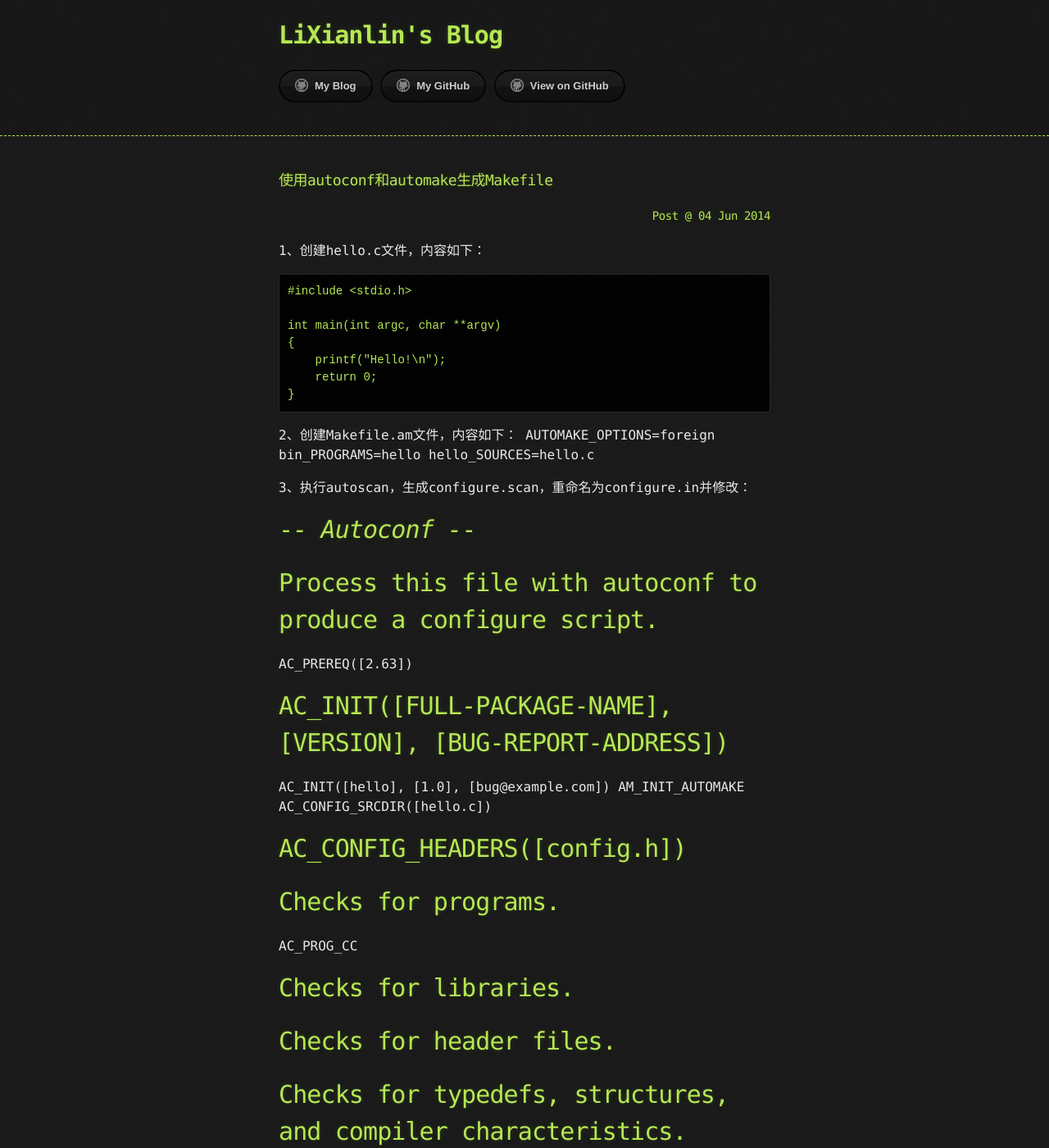
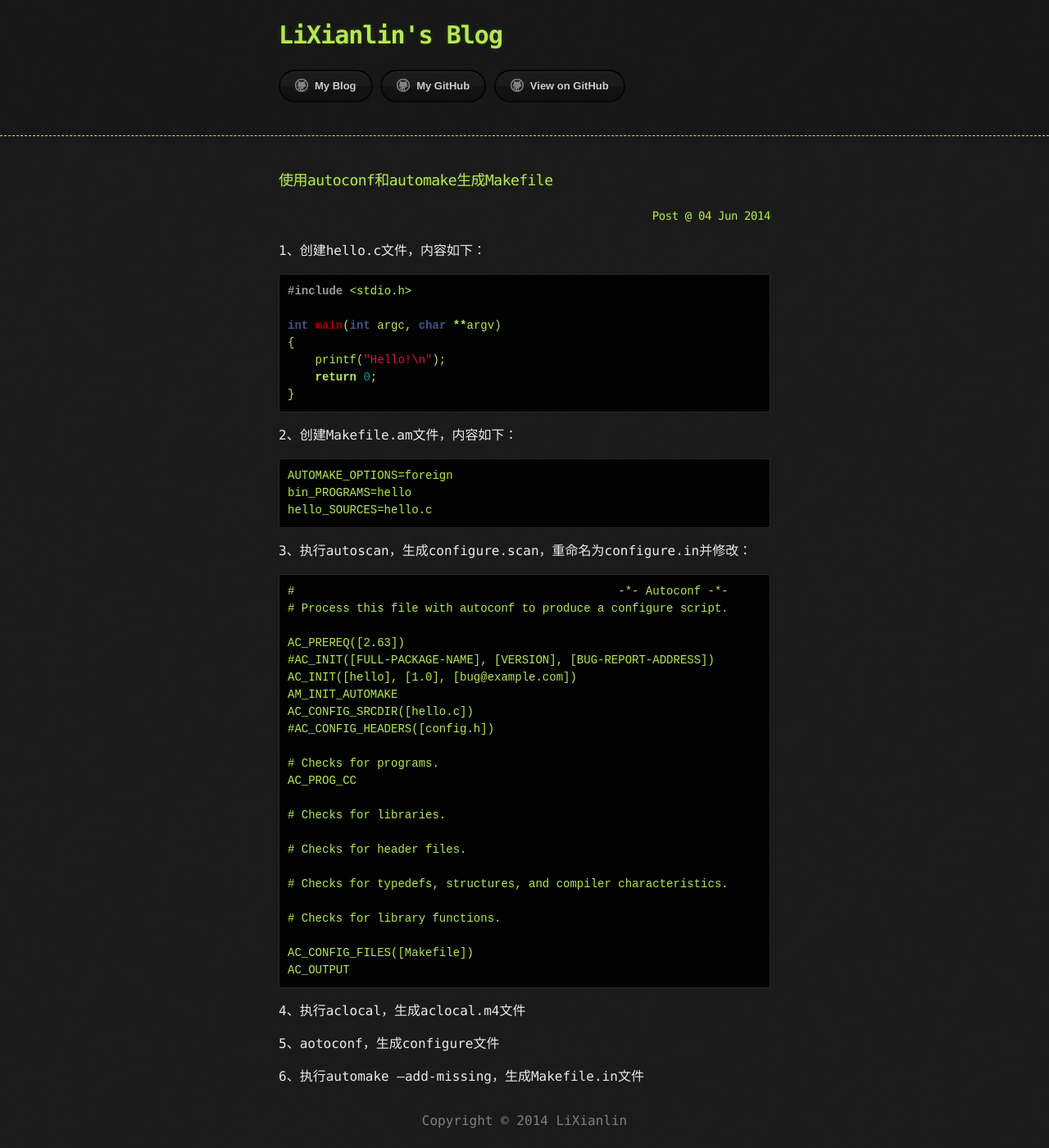
Before and after one commit to hijack-x/hijack-x.github.io, a Jekyll site: the page built from _posts/2014-04-06-autoconf-and-automake.markdown, in a window 1280 px wide and 1400 px high. Shown: the whole window at 82% size. Built offline with Jekyll 4.4.1, drawn with Linux system fonts in a browser that asks for light colours; Markdown is read by kramdown in place of the engine named in the settings; some of the changed text lies outside the part shown.

Commit message:
Update 2014-04-06-autoconf-and-automake.markdown

````diff
--- a/_posts/2014-04-06-autoconf-and-automake.markdown
+++ b/_posts/2014-04-06-autoconf-and-automake.markdown
@@ -6,7 +6,7 @@ categories: article
 ---
 
 1、创建hello.c文件，内容如下：
-```
+```c
 #include <stdio.h>
 
 int main(int argc, char **argv)
@@ -17,11 +17,14 @@ int main(int argc, char **argv)
 ```
 
 2、创建Makefile.am文件，内容如下：
+```
 AUTOMAKE_OPTIONS=foreign
 bin_PROGRAMS=hello
 hello_SOURCES=hello.c
+```
 
 3、执行autoscan，生成configure.scan，重命名为configure.in并修改：
+```
 #                                               -*- Autoconf -*-
 # Process this file with autoconf to produce a configure script.
 
@@ -45,6 +48,7 @@ AC_PROG_CC
 
 AC_CONFIG_FILES([Makefile])
 AC_OUTPUT
+```
 
 4、执行aclocal，生成aclocal.m4文件
 
````
